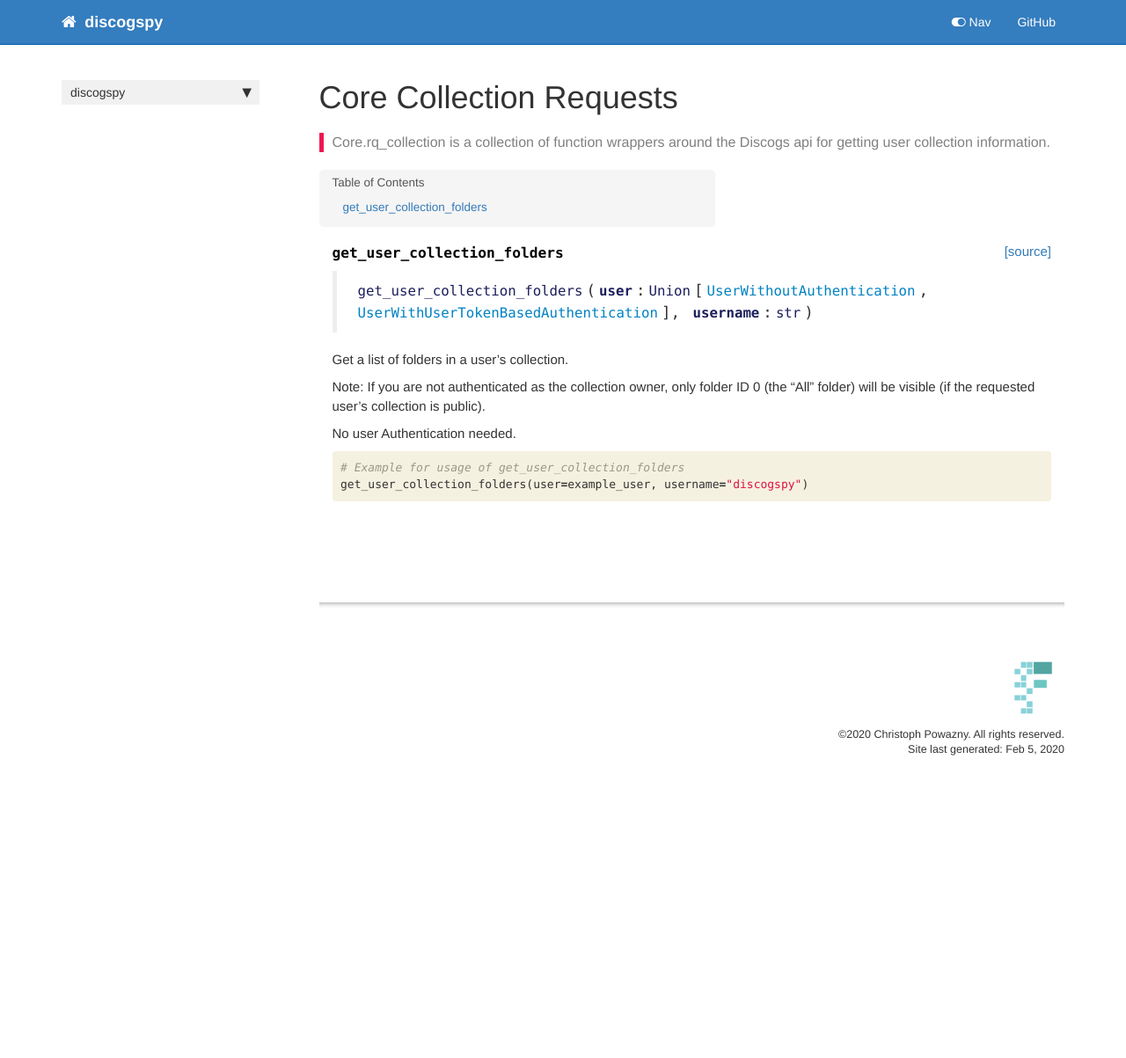
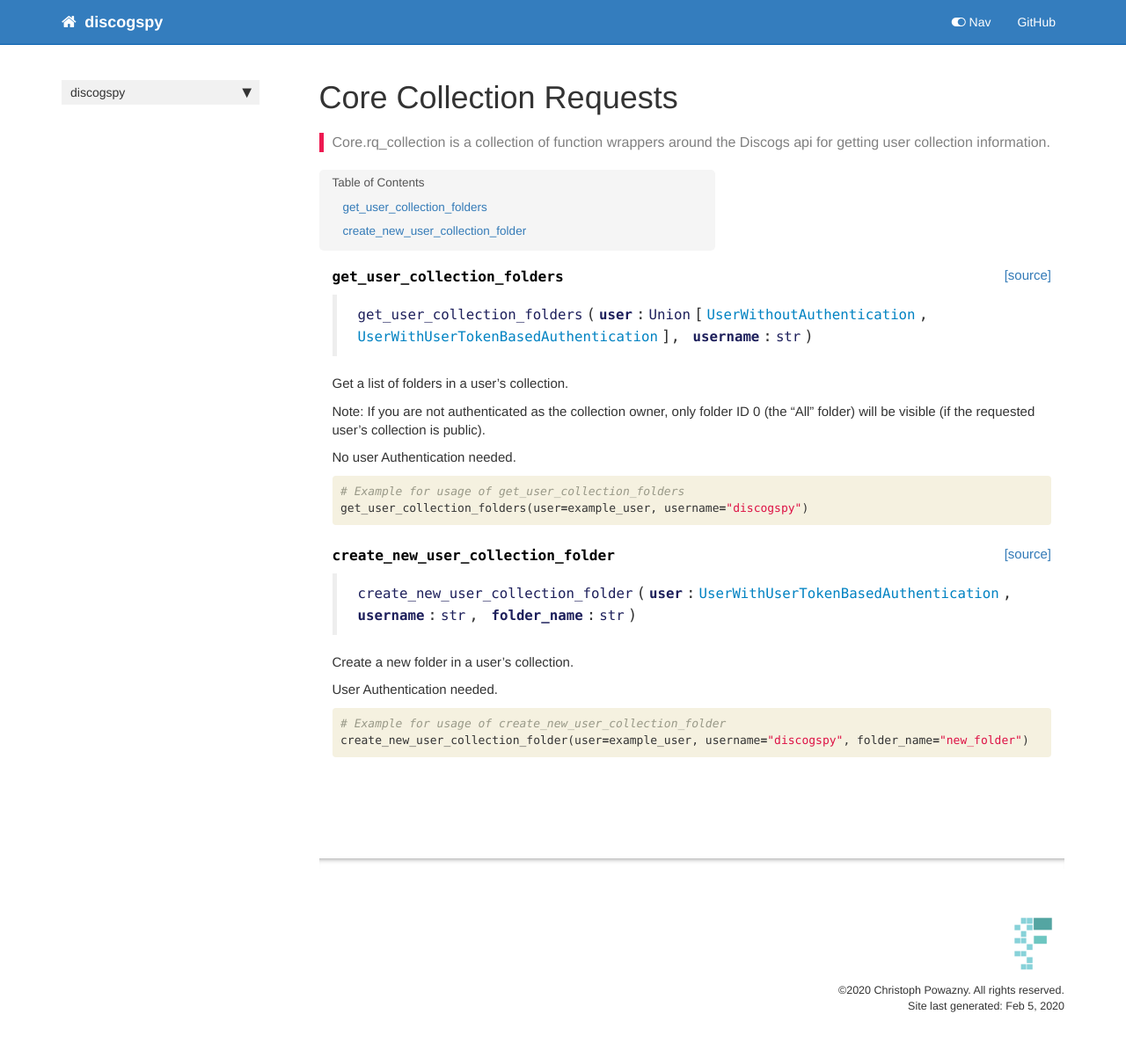
Before and after one commit to cpow-89/discogspy, a Jekyll site: the page built from docs/core.rq_collection.html, in a window 1280 px wide. Shown: the whole page at 88% size. Built offline with Jekyll 4.4.1, drawn with Linux system fonts in a browser that asks for light colours; nearby versions of some CDN libraries; comment, search, counter and statistics services are not loaded; before the commit the page ends 912 px from its top, so only the background shows below that.

Commit message:
add create_new_user_collection_folder request

```diff
--- a/discogspy/_nbdev.py
+++ b/discogspy/_nbdev.py
@@ -64,7 +64,8 @@
          "delete_listings_using_csv": "05_core.rq_inventory_upload.ipynb",
          "get_list_of_recent_uploads": "05_core.rq_inventory_upload.ipynb",
          "get_upload": "05_core.rq_inventory_upload.ipynb",
-         "get_user_collection_folders": "06_core.rq_collection.ipynb"}
+         "get_user_collection_folders": "06_core.rq_collection.ipynb",
+         "create_new_user_collection_folder": "06_core.rq_collection.ipynb"}
 
 modules = ["core/constants.py",
            "core/discogs_user.py",
--- a/docs/core.rq_collection.html
+++ b/docs/core.rq_collection.html
@@ -67,5 +67,44 @@
 </div>
 
 </div>
+<div class="cell border-box-sizing code_cell rendered">
+
+</div>
+<div class="cell border-box-sizing code_cell rendered">
+
+<div class="output_wrapper">
+<div class="output">
+
+<div class="output_area">
+
+
+<div class="output_markdown rendered_html output_subarea ">
+<h4 id="create_new_user_collection_folder" class="doc_header"><code>create_new_user_collection_folder</code><a href="https://github.com/cpow-89/discogspy/tree/master/discogspy/core/rq_collection.py#L34" class="source_link" style="float:right">[source]</a></h4><blockquote><p><code>create_new_user_collection_folder</code>(<strong><code>user</code></strong>:<a href="/discogspy/core.discogs_user#UserWithUserTokenBasedAuthentication"><code>UserWithUserTokenBasedAuthentication</code></a>, <strong><code>username</code></strong>:<code>str</code>, <strong><code>folder_name</code></strong>:<code>str</code>)</p>
+</blockquote>
+<p>Create a new folder in a user’s collection.</p>
+<p>User Authentication needed.</p>
+
+</div>
+
+</div>
+
+</div>
+</div>
+
+</div>
+<div class="cell border-box-sizing code_cell rendered">
+<div class="input">
+
+<div class="inner_cell">
+    <div class="input_area">
+<div class=" highlight hl-ipython3"><pre><span></span><span class="c1"># Example for usage of create_new_user_collection_folder</span>
+<span class="n">create_new_user_collection_folder</span><span class="p">(</span><span class="n">user</span><span class="o">=</span><span class="n">example_user</span><span class="p">,</span> <span class="n">username</span><span class="o">=</span><span class="s2">&quot;discogspy&quot;</span><span class="p">,</span> <span class="n">folder_name</span><span class="o">=</span><span class="s2">&quot;new_folder&quot;</span><span class="p">)</span>
+</pre></div>
+
+    </div>
+</div>
+</div>
+
+</div>
     {% endraw %}
 </div>
```
Also changed, not shown: 2 other files.
